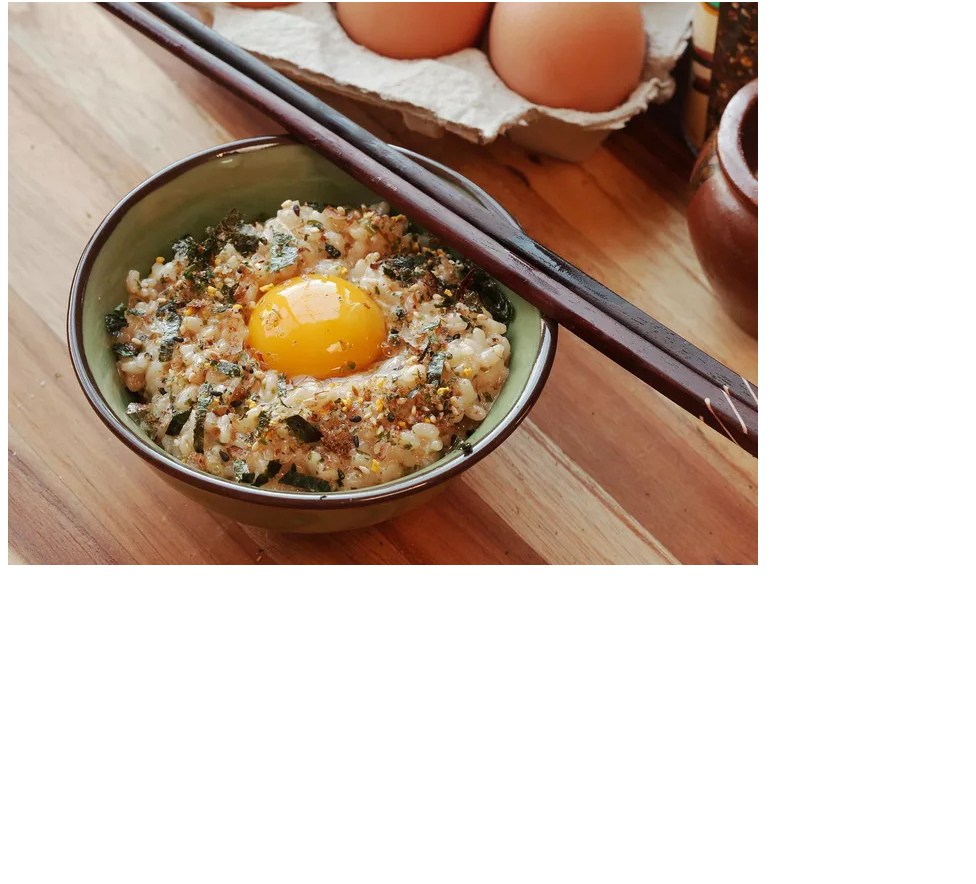
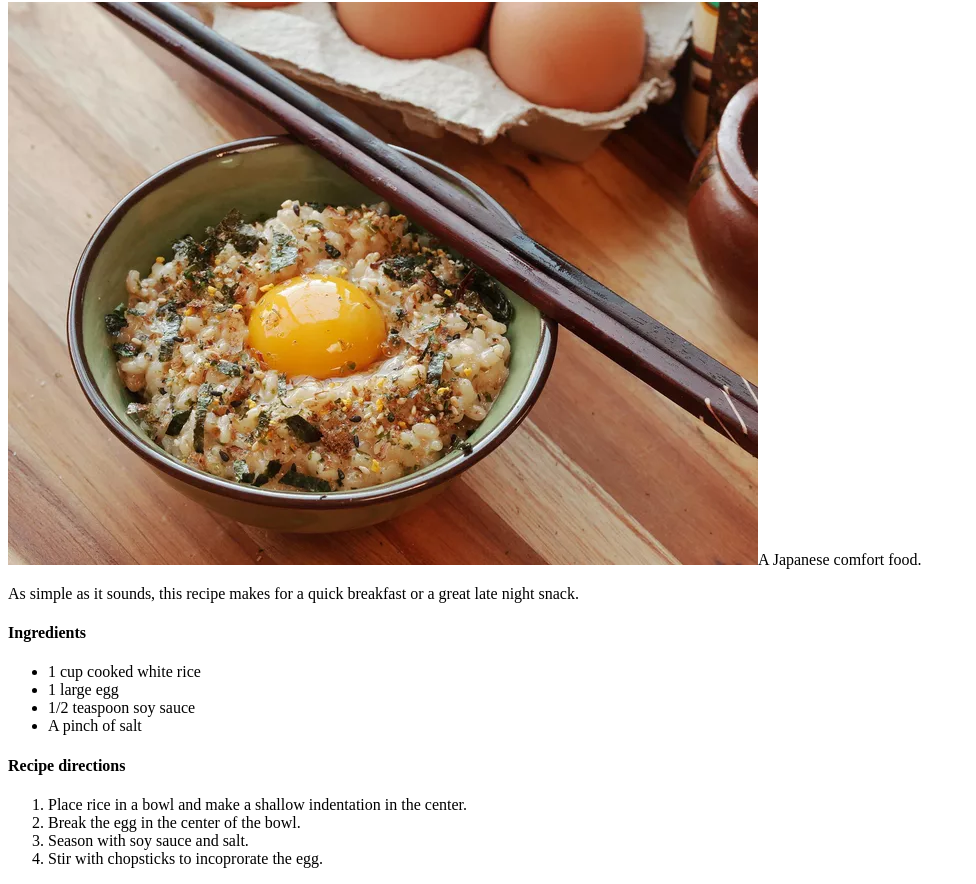
Before and after one commit to Isamu97/odin-recipes, a plain HTML site: page recipes/eggs-over-rice.html in a window 1280 px wide. Shown: the part 78-962 px from the top of the page, without its empty margins (0-976 px from the left). Before the commit the page ends 800 px from the top, so only its background shows below. Drawn offline with Linux system fonts and the light colour scheme.

Commit message:
Finished the eggs over rice recipe page

```diff
--- a/recipes/eggs-over-rice.html
+++ b/recipes/eggs-over-rice.html
@@ -9,6 +9,26 @@
 <body>
     <h1>Tamago Kake Gohan</h1>
     <img src="../img/eggsoverrice.jpeg" alt="Japanese eggs over rice"
-
+        <h3>A Japanese comfort food.</h3>
+    <p>As simple as it sounds, this recipe makes for a quick breakfast or a great late night snack.</p>
+    <p></p>
+    <div>
+        <h4>Ingredients</h4>
+        <ul>
+            <li>1 cup cooked white rice</li>
+            <li>1 large egg</li>
+            <li>1/2 teaspoon soy sauce</li>
+            <li>A pinch of salt</li>
+        </ul>
+    </div>
+    <div>
+        <h4>Recipe directions</h4>
+        <ol>
+            <li>Place rice in a bowl and make a shallow indentation in the center.</li>
+            <li>Break the egg in the center of the bowl.</li>
+            <li>Season with soy sauce and salt.</li>
+            <li>Stir with chopsticks to incoprorate the egg.</li>
+        </ol>
+    </div>
 </body>
 </html>
```
